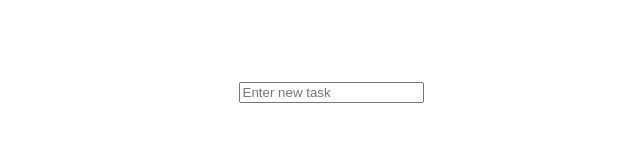
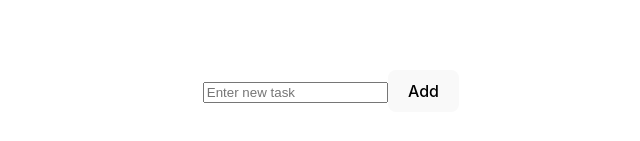
Before and after one commit to kwrona05/React-ToDo-list, a React (Vite) app in the folder Reac-test-project/: page / in a window 1280 px wide. Shown: the part 309-450 px from the top of the page, without its empty margins (309-949 px from the left). Built offline with nearby package versions, Linux system fonts and the light colour scheme.

Commit message:
create AddTaskBtn component

```diff
--- /dev/null
+++ b/Reac-test-project/src/AddTaskButton.jsx
@@ -0,0 +1,13 @@
+function AddTaskBtn() {
+    const task = document.getElementsByClassName('input')
+    const paragraph = document.getElementsByClassName('task')
+    const addTask = () => {
+        paragraph.textContent = task
+    }
+
+    return(
+        <button onClick = {addTask}>Add</button>
+    )
+}
+
+export default AddTaskBtn
--- a/Reac-test-project/src/App.jsx
+++ b/Reac-test-project/src/App.jsx
@@ -1,10 +1,16 @@
+import AddTaskBtn from './AddTaskButton'
 import './App.css'
 import TaskInput from './Input'
 
 function App() {
   return(
-    <div>
+    <div className="container">
+      <div className="inputDiv">
       <TaskInput></TaskInput>
+      <AddTaskBtn></AddTaskBtn>
+      </div>
+      <div className="tile">
+      </div>
     </div>
   )
 }
--- a/Reac-test-project/src/Input.jsx
+++ b/Reac-test-project/src/Input.jsx
@@ -1,6 +1,6 @@
 function TaskInput() {
     return(
-        <input placeholder="Enter new task"></input>
+        <input placeholder="Enter new task" className="input"></input>
     )
 }
 
```
